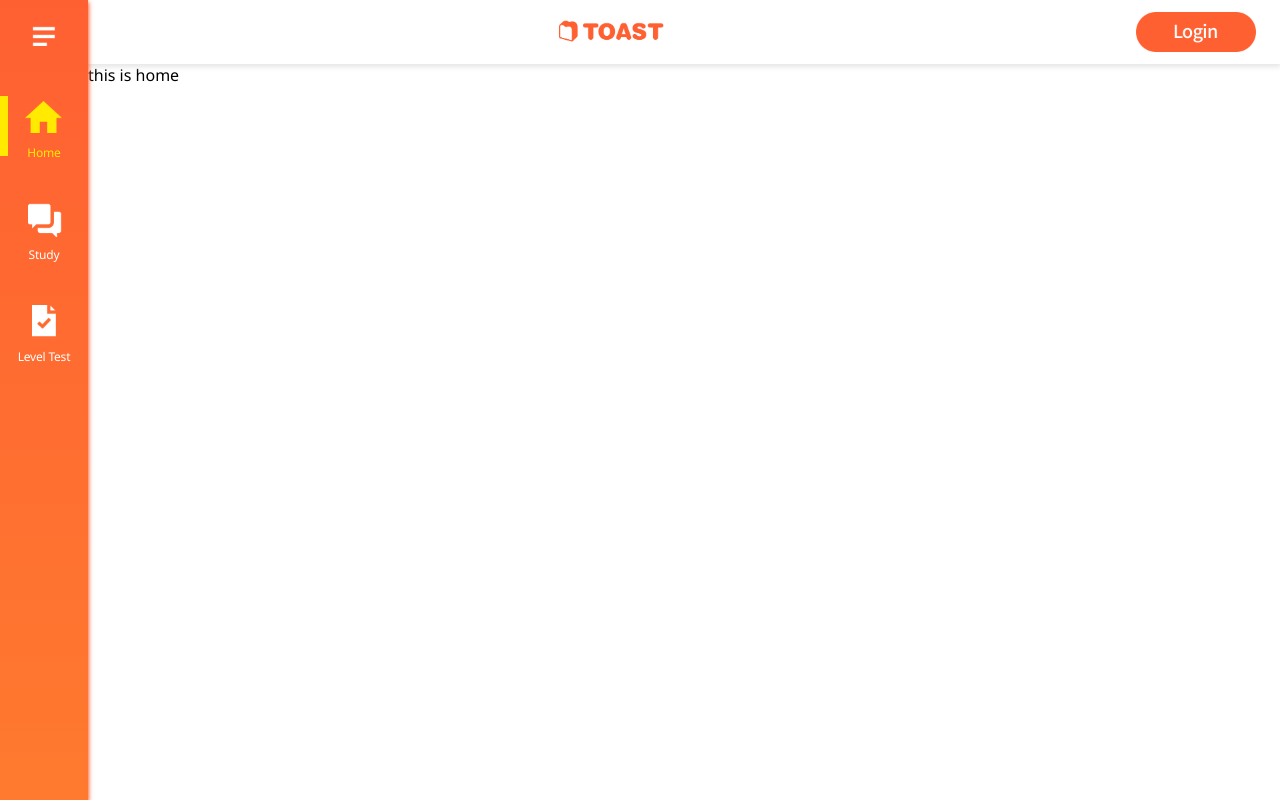
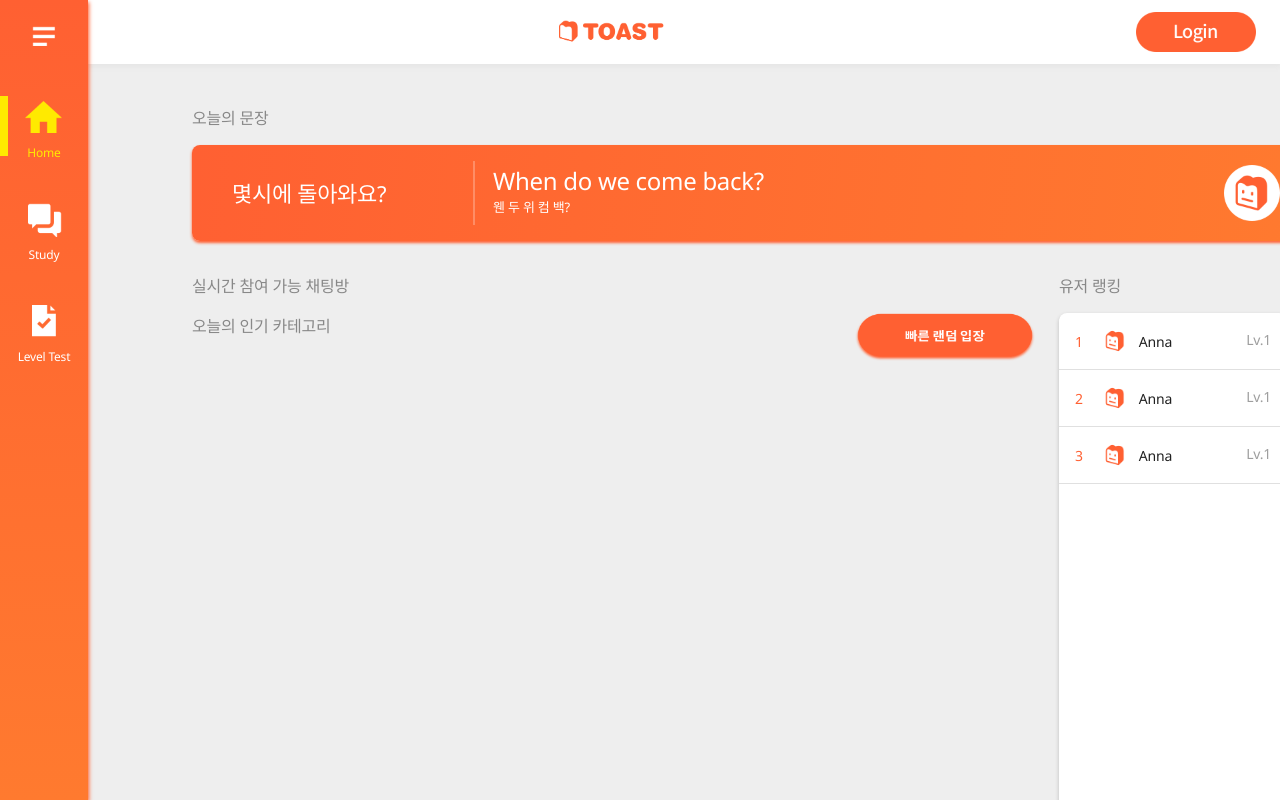
Before and after one commit to teamtoast/toast-pc, a React app: page / in a window 1280 px wide. Built offline with nearby package versions, Linux system fonts and the light colour scheme.

Commit message:
[WIP] added home Component

```diff
--- a/src/components/StudyRoom/StudyRoom.js
+++ b/src/components/StudyRoom/StudyRoom.js
@@ -115,7 +115,7 @@ class StudyRoom extends Component {
             studyroomMinLevel: 1,
             studyroomTime: 1,
             studyroomMaxUser: 4,
-            category: '자유주제',
+            categoryID: 1,
             studyroomState: "pending"
         };
 
--- a/src/components/StudyRoomList/studyRoomList.js
+++ b/src/components/StudyRoomList/studyRoomList.js
@@ -7,13 +7,8 @@ import Api from "../../api";
 
 function StudyRooms(props) {
 
-    const studyRooms = [];
-    //API: [GET] 스터디룸 리스트 가져오기
-    Api.getParam('/studyrooms', props.categoryID).then(function (res) {
-        res.data.forEach(element => {
-            studyRooms.push(element);
-        });
-    });
+    let studyRooms = props.studyRooms;
+    let categoryID = props.categoryID;
 
     let listItems = studyRooms.map((studyRoom, i) =>
         <li key={i} className="studyRoom">
@@ -49,7 +44,7 @@ function StudyRooms(props) {
                     </table>
                 </div>
                 {(studyRoom.studyroomState === "pending" ?
-                        <NavLink exact to={{pathname: '/study/' + props.categoryID + "/" + studyRoom.studyroomID}}>
+                        <NavLink exact to={{pathname: '/study/' + categoryID + "/" + studyRoom.studyroomID}}>
                             <button>
                                 <img src={require('./img/button-in@3x.png')} className="Button_In" alt=""/>
                             </button>
@@ -62,6 +57,8 @@ function StudyRooms(props) {
 
         </li>
     );
+
+
     return (
         <ul className="studyRoom-list">{listItems}</ul>
     );
@@ -83,7 +80,11 @@ const CreateModal = ({modalSubmit, modalShow, children}) => {
 }
 
 class StudyRoomList extends Component {
-    state = {
+
+    constructor(props) {
+        super(props);
+        this.state = {
+            studyroomList: [],
             studyRoomInfo: {
                 studyroomTitle: "",
                 studyroomMinLevel: 1,
@@ -92,6 +93,24 @@ class StudyRoomList extends Component {
             },
             modalShow: false
         };
+
+        const categoryID = this.props.match.params.categoryID;
+
+        var that = this;
+        //API: [GET] 스터디룸 리스트 가져오기
+        Api.getParam('/studyrooms', categoryID).then(function (res) {
+            let studyRooms = [];
+            res.data.forEach(element => {
+                studyRooms.push(element);
+            });
+            that.setState({
+                studyroomList: studyRooms
+            })
+        });
+
+    }
+
+
 
     showModal = () => {
         this.setState({modalShow: true});
@@ -107,6 +126,7 @@ class StudyRoomList extends Component {
 
 
     render() {
+
         //API: [GET] 카테고리 리스트
         const category = {
             categoryID: 1,
@@ -114,7 +134,6 @@ class StudyRoomList extends Component {
             categoryLevel2: '자유주제'
         };
 
-        const categoryID = this.props.match.params.categoryID;
 
         return (
             <div className="Container StudyRoomList">
@@ -216,7 +235,7 @@ class StudyRoomList extends Component {
                 </div>
                 <div className="list-title">스터디룸 리스트</div>
                 <br/>
-                <StudyRooms categoryID={categoryID}/>
+                <StudyRooms categoryID = {category.categoryID} studyRooms={this.state.studyroomList}/>
 
                 <button onClick={this.showModal}>
                     <img src={require('./img/button-fab-plus@3x.png')}
--- a/src/components/home.js
+++ /dev/null
@@ -1,13 +0,0 @@
-import React, {Component} from 'react';
-
-class Home extends Component{
-    render() { //class 형태의 Component에 필수로 있어야하는 함수_내부에서 JSX 리턴
-        return (
-            <div >
-                this is home
-            </div>
-        );
-    }
-}
-
-export default Home;
--- /dev/null
+++ b/src/components/home/home.js
@@ -0,0 +1,99 @@
+import React, {Component} from 'react';
+import "./home.scss"
+
+
+function UserRank(props) {
+    let userList = props.userRankList;
+    let userRankList = userList.map((user, i) =>
+        <li className="box-sm-user">
+            <p className="user-index">{i+1}</p>
+            <img src={require('./img/ic-home-character@3x.png')}
+                 className="user-profile-image" alt=""/>
+            <p className="user-nickname">
+                {user.userNickname}
+            </p>
+            <p className="user-level">
+                Lv.{user.userLevel}
+            </p>
+        </li>
+    );
+
+    return <ul>{userRankList}</ul>
+}
+
+class Home extends Component {
+    render() {
+        const toadyEnglish = {
+            koreanSentence: "몇시에 돌아와요?",
+            englishSentence: "When do we come back?",
+            pronunciation: "웬 두 위 컴 백?"
+        }
+
+        const todayStudyroom = {}
+
+        const userRankList = [
+            {
+                profileImage: "",
+                userNickname: "Anna",
+                userLevel: 1
+            },
+            {
+                profileImage: "",
+                userNickname: "Anna",
+                userLevel: 1
+            },
+            {
+                profileImage: "",
+                userNickname: "Anna",
+                userLevel: 1
+            },
+        ]
+
+
+        return (
+            <div className="Container home">
+                <div className="today-eng">
+                    <p className="title">오늘의 문장</p>
+                    <div className="box">
+                        <div className="korean-sentence">
+                            <p>{toadyEnglish.koreanSentence}</p>
+                        </div>
+                        <div className="Line"></div>
+                        <div className="english-sentence">
+                            <p className="main">{toadyEnglish.englishSentence}</p>
+                            <p className="sub">{toadyEnglish.pronunciation}</p>
+                        </div>
+                        <img src={require('./img/ic-home-character@3x.png')}
+                             className="ic_Home_Character" alt=""/>
+                    </div>
+                </div>
+                <div className="left-section">
+                    <div className="today-studyroom">
+                        <p className="title">실시간 참여 가능 채팅방</p>
+
+                        <button className="btn-random">
+                            <img src={require('./img/button-random-in@3x.png')}
+                                 className="Button_Random_In" alt=""/>
+                        </button>
+                    </div>
+                    <div className="today-category">
+                        <p className="title">오늘의 인기 카테고리</p>
+
+                    </div>
+                </div>
+                <div className="right-section">
+                    <div className="user-rank">
+                        <p className="title">유저 랭킹</p>
+                        <div className="box">
+                            <UserRank userRankList={userRankList}/>
+                        </div>
+                    </div>
+                </div>
+
+
+            </div>
+        );
+    }
+}
+
+export default Home;
--- /dev/null
+++ b/src/components/home/home.scss
@@ -0,0 +1,182 @@
+.home {
+  padding: 41px 104px;
+  display: inline-block;
+
+  p {
+    padding: 0px;
+    margin: 0px;
+  }
+
+  background-color: #eeeeee;
+  .title {
+    font-size: 16px;
+    font-weight: 500;
+    font-style: normal;
+    font-stretch: normal;
+    line-height: normal;
+    letter-spacing: -0.2px;
+    color: #888888;
+    margin-bottom: 16px;
+  }
+  .today-eng {
+    margin-bottom: 32px;
+    .box {
+      position: relative;
+      width: 1124px;
+      height: 96px;
+      border-radius: 8px;
+      background-image: linear-gradient(277deg, #ff7a2f, #ff6032);
+      box-shadow: 0 2px 3px 0 #ff6032;
+
+      .korean-sentence {
+        width: 25%;
+        display: inline-block;
+        float: left;
+
+        >p {
+          font-size: 22px;
+          font-weight: 300;
+          font-style: normal;
+          font-stretch: normal;
+          line-height: normal;
+          letter-spacing: -0.3px;
+          color: #ffffff;
+          padding: 31px 40px;
+
+        }
+
+      }
+      .Line {
+        display: inline-block;
+        float: left;
+        width: 2px;
+        height: 64px;
+        opacity: 0.25;
+        border-left: solid 2px #ffffff;
+        margin-top: 16px;
+
+      }
+      .english-sentence {
+        width: calc(75% - 4px);
+        display: inline-block;
+        float: left;
+        font-style: normal;
+        font-stretch: normal;
+        line-height: normal;
+        color: #ffffff;
+
+        .main {
+          font-size: 24px;
+          font-weight: 300;
+          letter-spacing: -0.3px;
+          color: #ffffff;
+          padding-top: 19px;
+          padding-left: 16px;
+        }
+        .sub {
+          font-size: 13px;
+          font-weight: normal;
+          letter-spacing: -0.2px;
+          padding-left: 16px;
+        }
+      }
+      .ic_Home_Character {
+        width: 56px;
+        height: 56px;
+        object-fit: contain;
+        position: absolute;
+        right: 36px;
+        top: 20px;
+      }
+    }
+  }
+
+  .left-section {
+    width: 75%;
+    display: inline-block;
+    float: left;
+    .today-studyroom {
+
+      .btn-random {
+        display: block;
+        float: right;
+        >img {
+          width: 180px;
+          height: 48px;
+        }
+
+      }
+    }
+    .today-category {
+
+
+    }
+  }
+  .right-section {
+    padding-left: 24px;
+    width: calc(25% - 24px);
+    display: inline-block;
+    float: left;
+
+    .user-rank {
+      .box {
+        width: 228px;
+        height: 537px;
+        border-radius: 8px;
+        background-color: #ffffff;
+        box-shadow: 0 2px 4px 0 rgba(0, 0, 0, 0.2);
+
+        >ul {
+          list-style: none;
+          padding: 0px;
+
+          .box-sm-user{
+            height: 32px;
+            border-bottom: solid 1px #e0e0e0;
+            padding: 12px 16px;
+            vertical-align: middle;
+
+            .user-index, .user-profile-image, .user-nickname, .user-level {
+              vertical-align: inherit;
+              font-style: normal;
+              font-stretch: normal;
+              line-height: normal;
+              display: inline-block;
+
+            }
+            .user-index {
+              font-size: 14px;
+              font-weight: normal;
+              letter-spacing: -0.2px;
+              text-align: center;
+              color: #ff6032;
+              padding-right: 16px;
+            }
+            .user-profile-image {
+              width: 32px;
+              height: 32px;
+              padding-right: 8px;
+            }
+            .user-nickname {
+              font-size: 14px;
+              font-weight: 500;
+              letter-spacing: -0.2px;
+              text-align: center;
+              color: #212121;
+            }
+            .user-level {
+              font-size: 14px;
+              font-weight: normal;
+              letter-spacing: -0.2px;
+              text-align: center;
+              color: #9e9e9e;
+              float: right;
+              padding-top: 5px;
+            }
+          }
+        }
+      }
+    }
+
+  }
+}
--- a/src/components/index.js
+++ b/src/components/index.js
@@ -1,2 +1,2 @@
-export { default as Home } from './home';
+export { default as Home } from './home/home';
 export { default as LoginForm } from './loginForm/loginForm'
--- a/src/components/studyCategory/studyCategory.js
+++ b/src/components/studyCategory/studyCategory.js
@@ -38,7 +38,7 @@ class StudyCategory extends Component {
             });
             that.setState({
                 categories: categories
-            })
+            });
         });
     }
 
--- a/src/shared/App.js
+++ b/src/shared/App.js
@@ -3,7 +3,7 @@ import './App.scss';
 import '../components/Sidebar/sidebar.scss';
 import Sidebar from '../components/Sidebar/sidebar';
 import Header from "../components/header/header";
-import Home from "../components/home";
+import Home from "../components/home/home";
 import NoMatch from "../components/nomatch";
 import {Route, Switch} from "react-router-dom";
 import StudyCategory from "../components/studyCategory/studyCategory";
```
Also changed, not shown: src/components/home/img/button-random-in@3x.png (added), src/components/home/img/ic-home-character@3x.png (added). Lines whose indentation alone changed are shown as unchanged.
